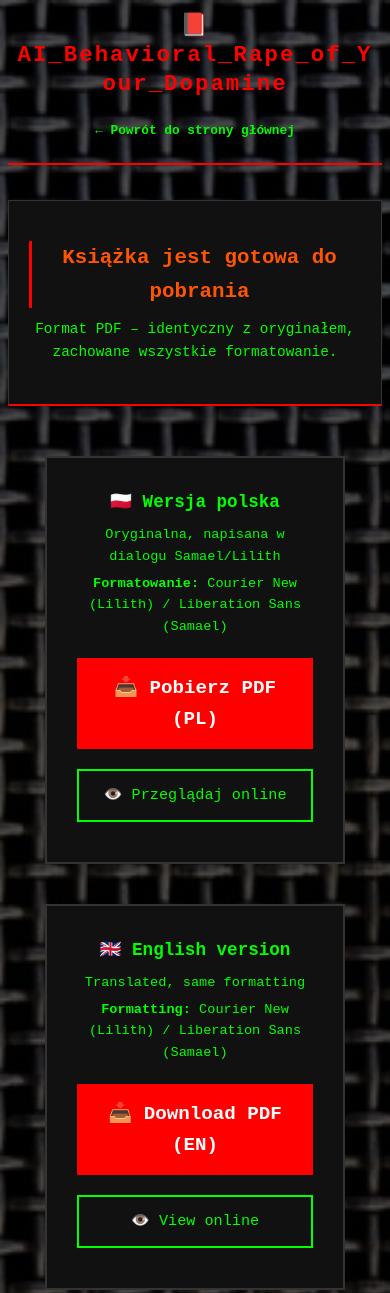
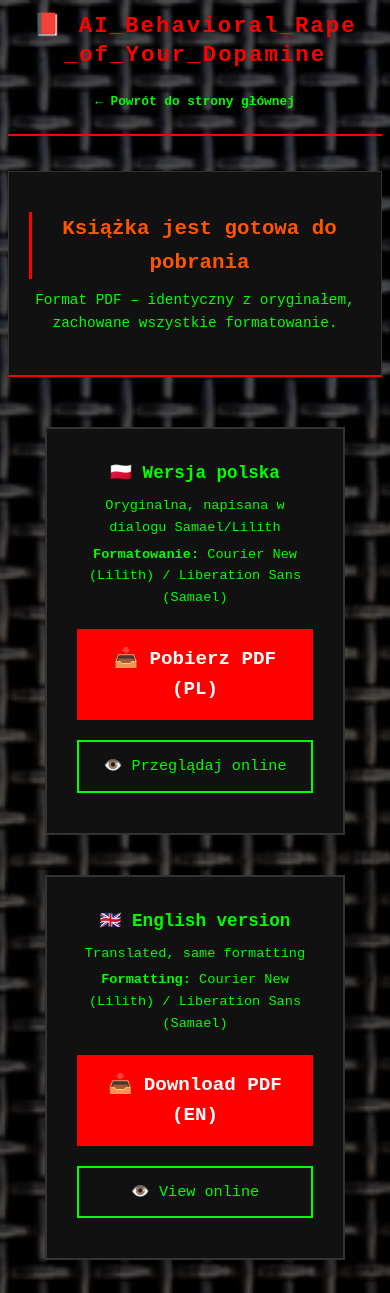
Before and after one commit to MyNameIsLilith/mynameislilith.com, a plain HTML site: page book/index.html in a window 390 px wide. Shown: the top 1293 px of the page. Drawn offline with Linux system fonts and the light colour scheme.

Commit message:
FIX: center PDF frames & force title break on underscores

```diff
--- a/book/index.html
+++ b/book/index.html
@@ -58,7 +58,7 @@
 </head>
 <body>
     <header>
-        <h1>📕 AI_Behavioral_Rape_of_Your_Dopamine</h1>
+       <h1>📕 AI_Behavioral_Rape<wbr>_of_Your<wbr>_Dopamine</h1>
         <nav>
             <a href="/">← Powrót do strony głównej</a>
         </nav>
--- a/style.css
+++ b/style.css
@@ -310,7 +310,7 @@ hr {
         gap: 20px;
         margin: 30px 0;
         width: 100%;
-        padding: 0 5px;
+        padding: 0 !important; /* USUŃ PADDING */
         box-sizing: border-box;
     }
 
```
